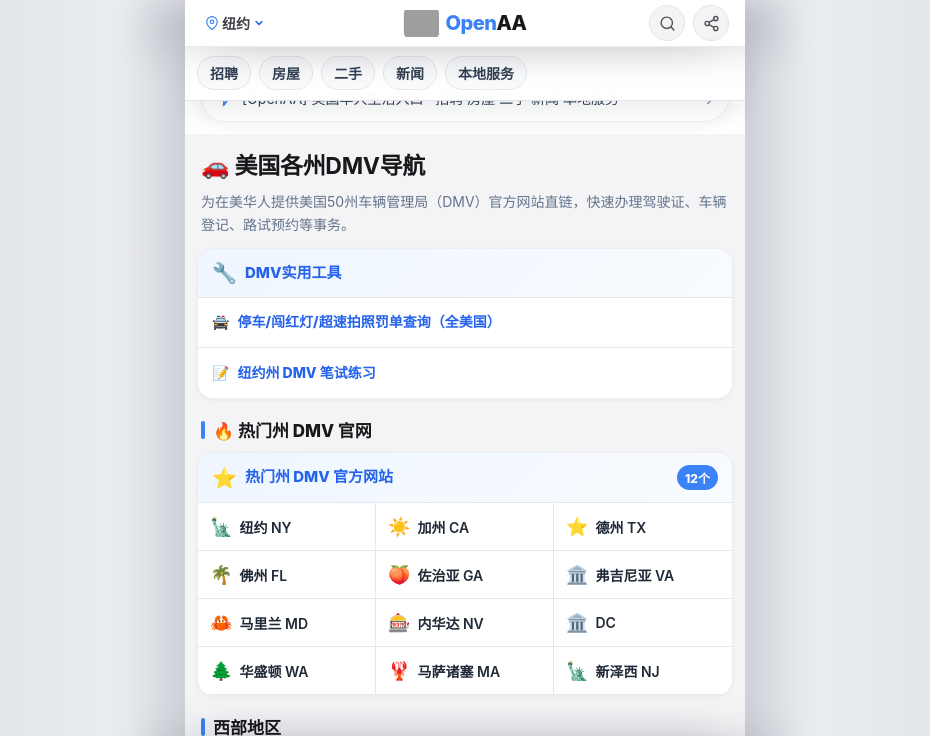
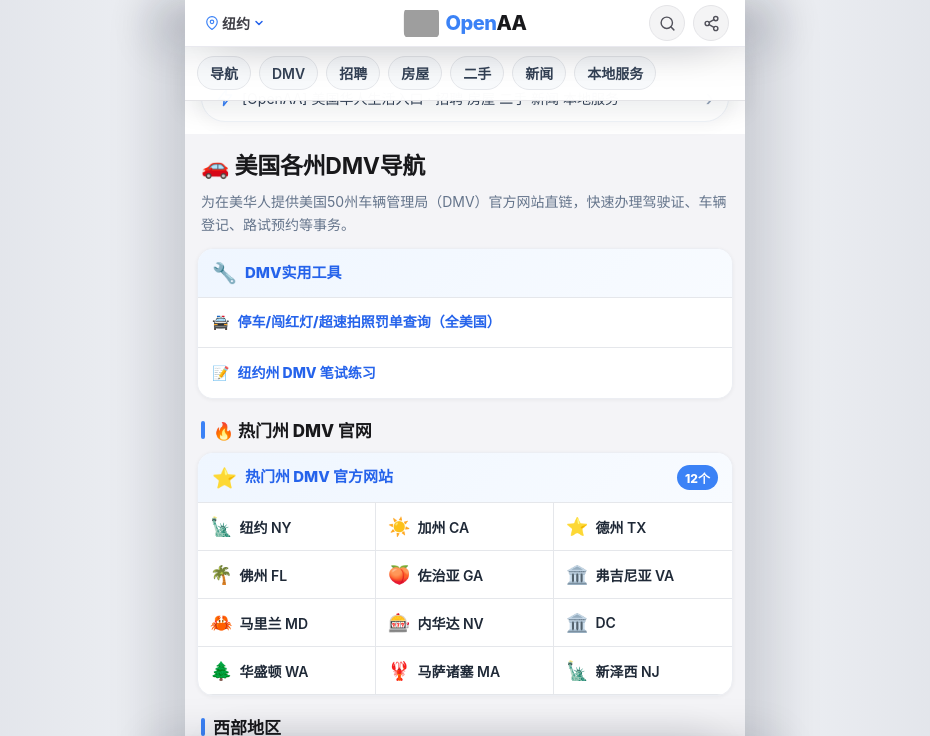
Before and after one commit to alititi-jackie/OpenAA-siet, a plain HTML site: page nav/dmv.html in a window 1280 px wide. Both pictures are taken after a click on the button "纽约". Shown: the top 736 px of the page, without its empty margins (175-1105 px from the left). Drawn offline with Linux system fonts and the light colour scheme; no server answers; grey boxes are pictures that could not be loaded.

Commit message:
Update dmv.html

```diff
--- a/nav/dmv.html
+++ b/nav/dmv.html
@@ -768,6 +768,8 @@
 
     <div class="top-links-panel" id="topLinksPanel" aria-label="顶部快捷导航">
       <div class="top-links-scroller" id="topLinksScroller">
+        <a class="top-link-chip" href="https://ny.openaa.com/navigation" target="_self">导航</a>
+        <a class="top-link-chip" href="https://ny.openaa.com/dmv" target="_self">DMV</a>
         <a class="top-link-chip" href="https://ny.openaa.com/jobs" target="_self">招聘</a>
         <a class="top-link-chip" href="https://ny.openaa.com/housing" target="_self">房屋</a>
         <a class="top-link-chip" href="https://ny.openaa.com/secondhand" target="_self">二手</a>
```
